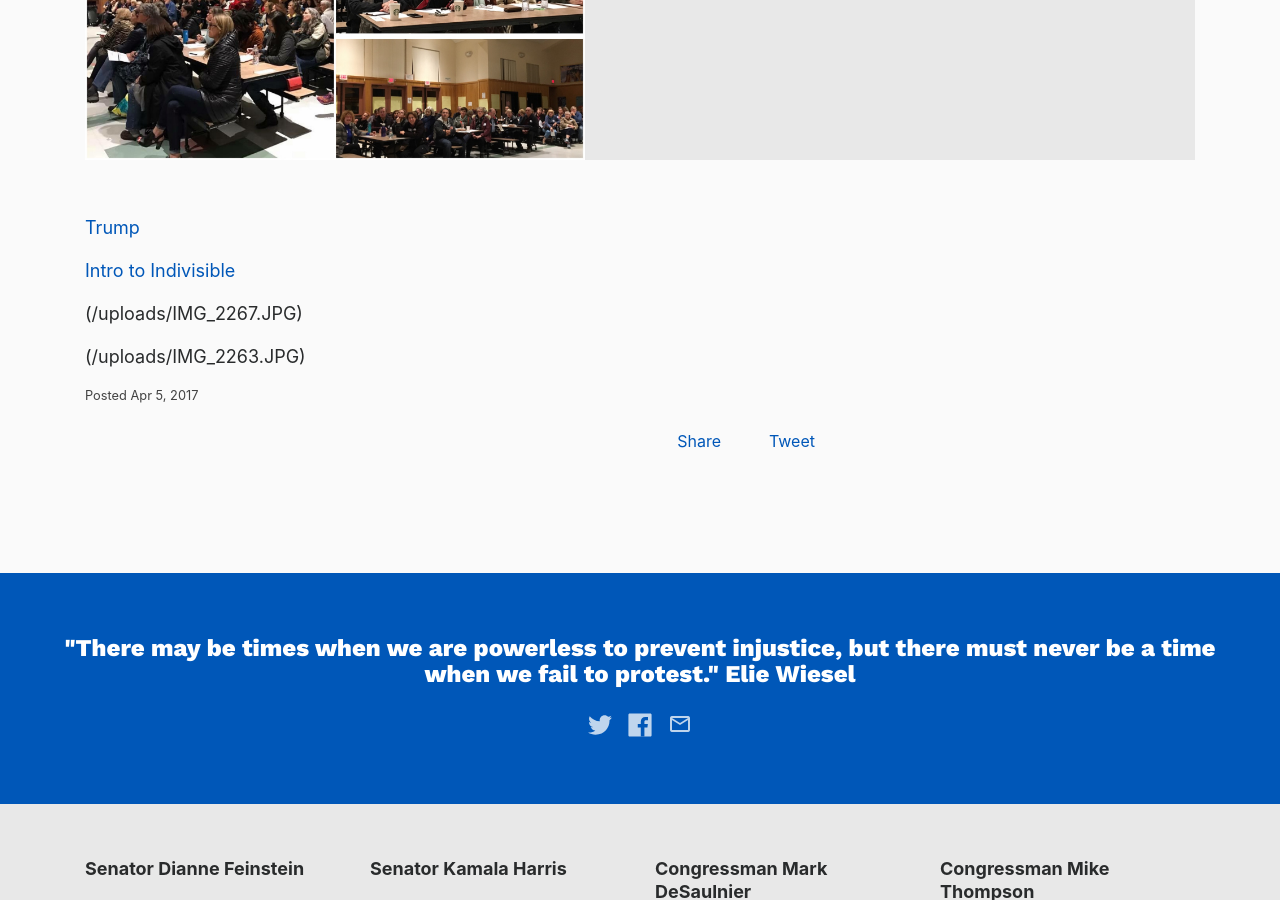
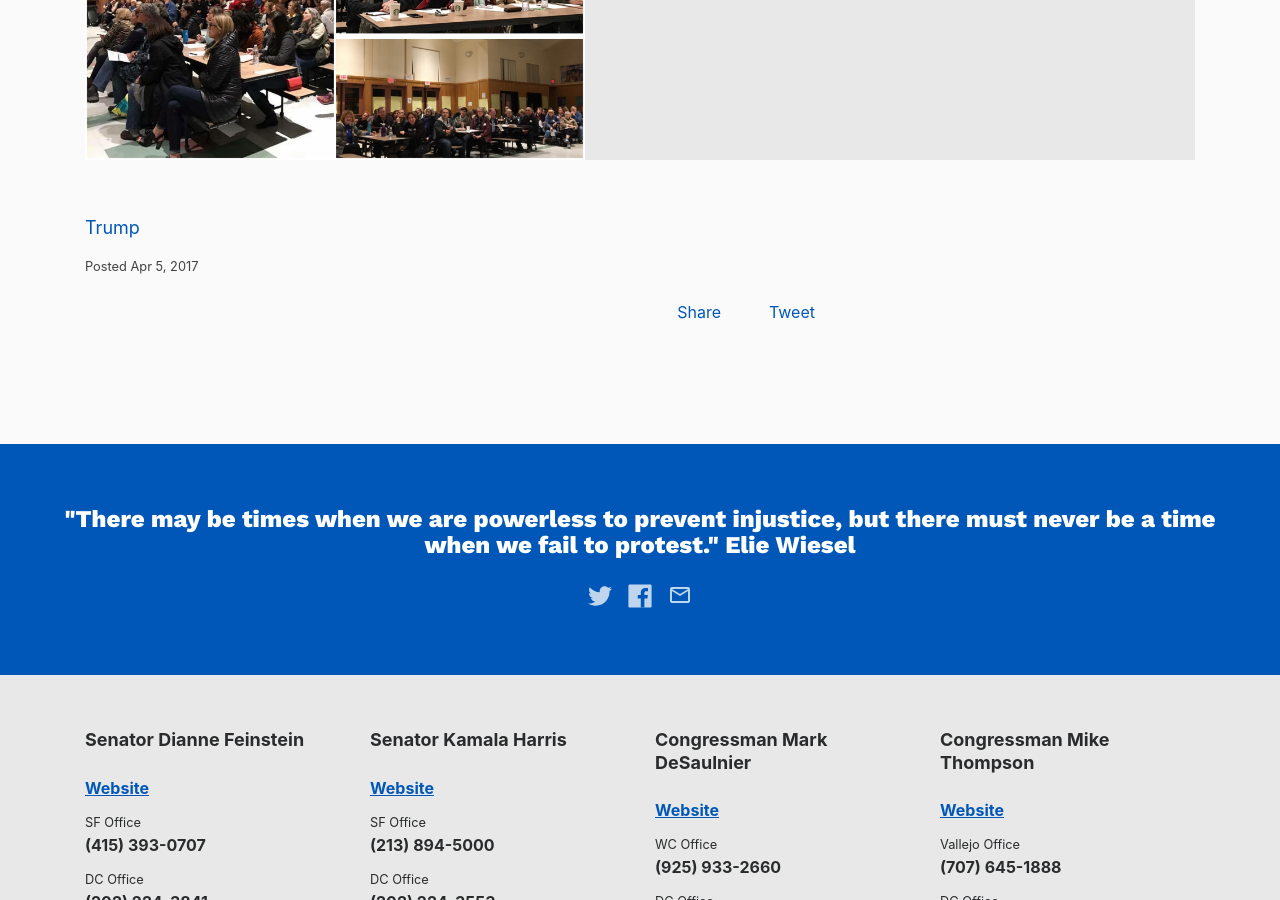
Before and after one commit to IndivisibleTemplate/BasicTemplate, a Jekyll site: the page built from _successes/first-indivisible4c-meeting.markdown, in a window 1280 px wide and 900 px high, scrolled down 625 px. Built offline with Jekyll 4.4.1, drawn with Linux system fonts in a browser that asks for light colours; nearby versions of some CDN libraries; comment, search, counter and statistics services are not loaded.

Commit message:
Updated First Indivisible4c Meeting

```diff
--- a/_successes/first-indivisible4c-meeting.markdown
+++ b/_successes/first-indivisible4c-meeting.markdown
@@ -1,15 +1,7 @@
 ---
 title: First indivisible4c meeting!
 date: 2017-04-05 22:13:00 -07:00
-categories:
-- meetings
 main-image: "/uploads/IMG_2269.JPG"
 ---
 
 [Trump](/uploads/IMG_2272.JPG)
-
-[Intro to Indivisible](/uploads/IMG_2272.JPG)
-
-(/uploads/IMG_2267.JPG)
-
-(/uploads/IMG_2263.JPG)
```
